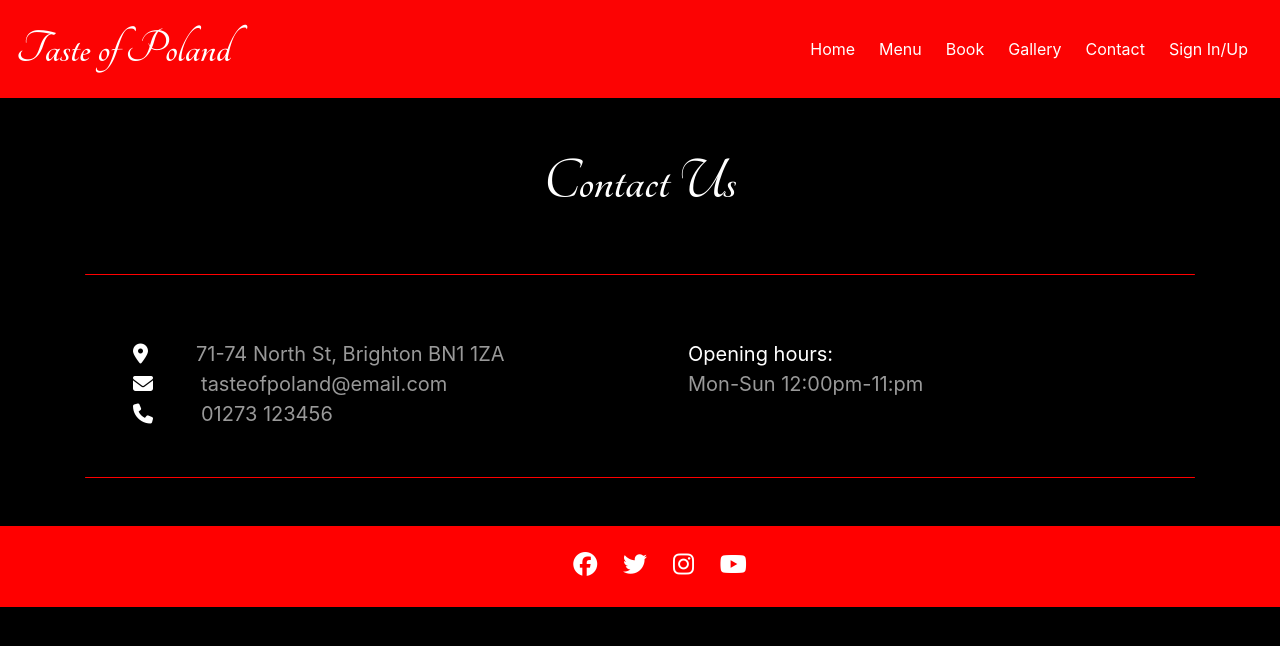
After one commit to OlgaJ1989/taste-of-poland, a Django app: page /contact/ in a window 1280 px wide. The commit adds this page. Shown: the top 646 px of the page. Run offline with Django 3.2, Linux system fonts and the light colour scheme; some libraries are stand-ins or nearby versions.

Commit message:
Create a contact.html template

```diff
--- a/static/css/style.css
+++ b/static/css/style.css
@@ -203,3 +203,14 @@ footer {
 label[for="id_date_month"] {
     display: block;
  }
+
+ /* Contact Page */
+
+ .contact-container h1 {
+    font-family: 'Tangerine', sans-serif;
+    font-size: 60px;
+}
+
+.contact-container p, i {
+    font-size: 20px;
+}
--- a/table_reservation/forms.py
+++ b/table_reservation/forms.py
@@ -19,7 +19,8 @@ class ReservationForm(ModelForm):
         self.fields['last_name'].widget.attrs.update({'class': 'form-control'})
         self.fields['party_size'].widget.attrs.update(
             {'class': 'form-control'})
-        self.fields['date'].widget.attrs.update({'class': 'form-control date-picker'})
+        self.fields['date'].widget.attrs.update(
+            {'class': 'form-control date-picker'})
         self.fields['time'].widget.attrs.update({'class': 'form-control'})
         self.fields['additional_info'].widget.attrs.update(
             {'class': 'form-control', 'rows': '3'})
--- a/table_reservation/urls.py
+++ b/table_reservation/urls.py
@@ -6,6 +6,7 @@ urlpatterns = [
     path('', views.home, name="home"),
     path('menu/', views.menu, name="menu"),
     path('gallery/', views.gallery, name="gallery"),
+    path('contact/', views.contact, name="contact"),
     path('profile/', views.profile, name="profile"),
     path('booking_details/<str:pk>/', views.booking_details, name="booking_details"),
     path('create-booking', views.create_booking, name="create-booking"),
--- a/table_reservation/views.py
+++ b/table_reservation/views.py
@@ -13,6 +13,10 @@ def menu(request):
 
 def gallery(request):
     return render(request, 'gallery.html')
+
+
+def contact(request):
+    return render(request, 'contact.html')
 
 
 def profile(request):
--- a/templates/base.html
+++ b/templates/base.html
@@ -32,7 +32,7 @@
                     <li class="active nav-item mr-2"><a class="nav-link" href="{% url 'menu' %}">Menu</a></li>
                     <li class="active nav-item mr-2"><a class="nav-link" href="{% url 'create-booking' %}">Book</a></li>
                     <li class="active nav-item mr-2"><a class="nav-link" href="{% url 'gallery' %}">Gallery</a></li>
-                    <li class="active nav-item mr-2"><a class="nav-link" href="">Contact</a></li>
+                    <li class="active nav-item mr-2"><a class="nav-link" href="{% url 'contact' %}">Contact</a></li>
                     <li class="active nav-item mr-2"><a class="nav-link" href="">Sign In/Up</a></li>
                 </ul>
             </div>
@@ -79,6 +79,7 @@
     <script src="https://cdn.jsdelivr.net/npm/jquery@3.5.1/dist/jquery.slim.min.js"
         integrity="sha384-DfXdz2htPH0lsSSs5nCTpuj/zy4C+OGpamoFVy38MVBnE+IbbVYUew+OrCXaRkfj" crossorigin="anonymous">
     </script>
+    <!-- Java Script -->
     <script src="https://cdn.jsdelivr.net/npm/popper.js@1.16.1/dist/umd/popper.min.js"
         integrity="sha384-9/reFTGAW83EW2RDu2S0VKaIzap3H66lZH81PoYlFhbGU+6BZp6G7niu735Sk7lN" crossorigin="anonymous">
     </script>
--- /dev/null
+++ b/templates/contact.html
@@ -0,0 +1,27 @@
+{% extends 'base.html' %}
+
+{% block content %}
+
+<div class="container contact-container text-white">
+    <div class="row">
+        <div class="col-12 mt-5">
+            <h1 class="text-center">Contact Us</h1>
+        </div>
+    </div>
+    <hr class="rounded mt-5">
+    <div class="row">
+        <div class="col-6 mt-5 ">
+            <i class="fas fa-map-marker-alt pl-5"></i><p class="d-inline pl-5">71-74 North St, Brighton BN1 1ZA</p><br>
+            <i class="fas fa-envelope pl-5"></i><p class="d-inline pl-5">tasteofpoland@email.com</p><br>
+            <i class="fas fa-phone pl-5"></i><p class="d-inline pl-5">01273 123456</p>
+        </div>
+        <div class="col-6 mt-5 pl-5">
+            <p class="text-white d-inline">Opening hours:</p><br>
+            <p class="d-inline"></p><p>Mon-Sun 12:00pm-11:pm</p>
+        </div>
+    </div>
+    <hr class="rounded my-5">
+</div>
+
+
+{% endblock %}
```
Also changed, not shown: templates/gallery.html (+5 -5 lines).
